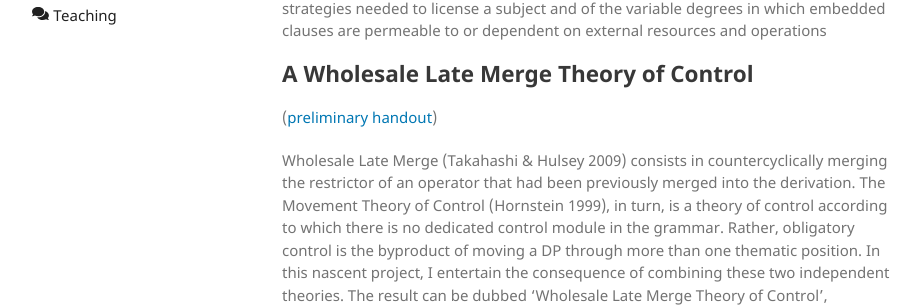
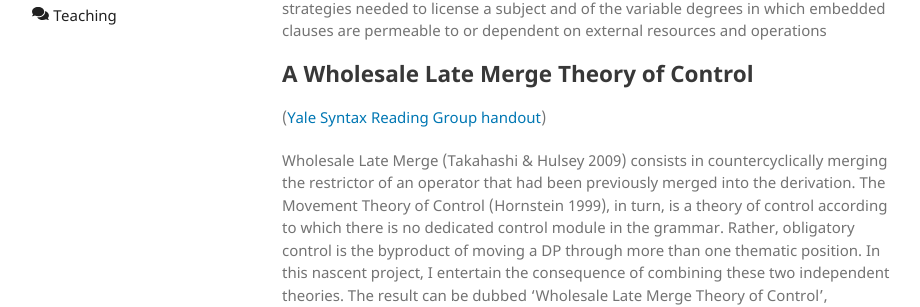
Before and after one commit to sznfng/sznfng.github.io, a Jekyll site: the page built from research.md, in a window 1280 px wide and 900 px high. Shown: the part 309-616 px from the top of the window, without its empty margins (178-1098 px from the left). Built offline with Jekyll 4.4.1, drawn with Linux system fonts in a browser that asks for light colours.

Commit message:
Update research.md

```diff
--- a/research.md
+++ b/research.md
@@ -7,7 +7,7 @@ I am a syntactician mainly interested in cross-clausal dependencies. The receive
 
 ## A Wholesale Late Merge Theory of Control
 
-([preliminary handout](https://www.dropbox.com/s/l0pjn1qmj3kxdct/WLM%20Theory%20of%20Control.pdf?dl=0))
+([Yale Syntax Reading Group handout](https://www.dropbox.com/s/l0pjn1qmj3kxdct/WLM%20Theory%20of%20Control.pdf?dl=0))
 
 Wholesale Late Merge (Takahashi & Hulsey 2009) consists in countercyclically merging the restrictor of an operator that had been previously merged into the derivation. The Movement Theory of Control (Hornstein 1999), in turn, is a theory of control according to which there is no dedicated control module in the grammar. Rather, obligatory control is the byproduct of moving a DP through more than one thematic position. In this nascent project, I entertain the consequence of combining these two independent theories. The result can be dubbed 'Wholesale Late Merge Theory of Control', whereby obligatory control is the consequence of early merging a D in the embedded clause, moving it into a thematic position in the matrix clause, upon which point, an NP is countercyclically WLM-ed. If correct, this theory accounts for three asymmetries between raising and control that are not expected in the simplest version of the MTC, namely, (i) the fact that control, unlike raising, does not reconstruct, (ii) the lack of case connectivity in Icelandic control, and (iii) the enforcement of anti-pronominality effects in control, which are absent in raising. Additionally, the early merged D provides an apt model for instances of obligatory control PRO that are realized as an overt pronoun.
 
```
